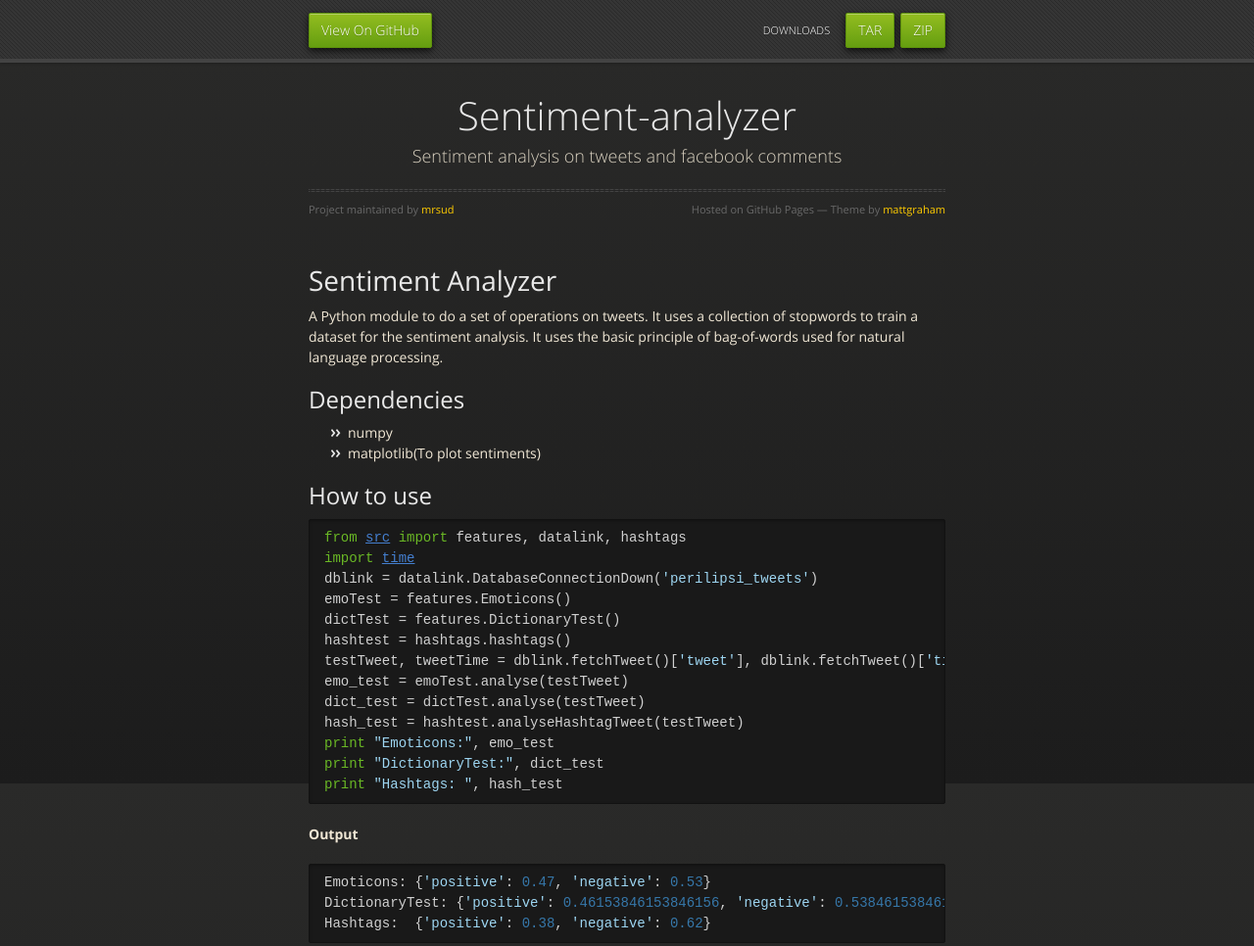
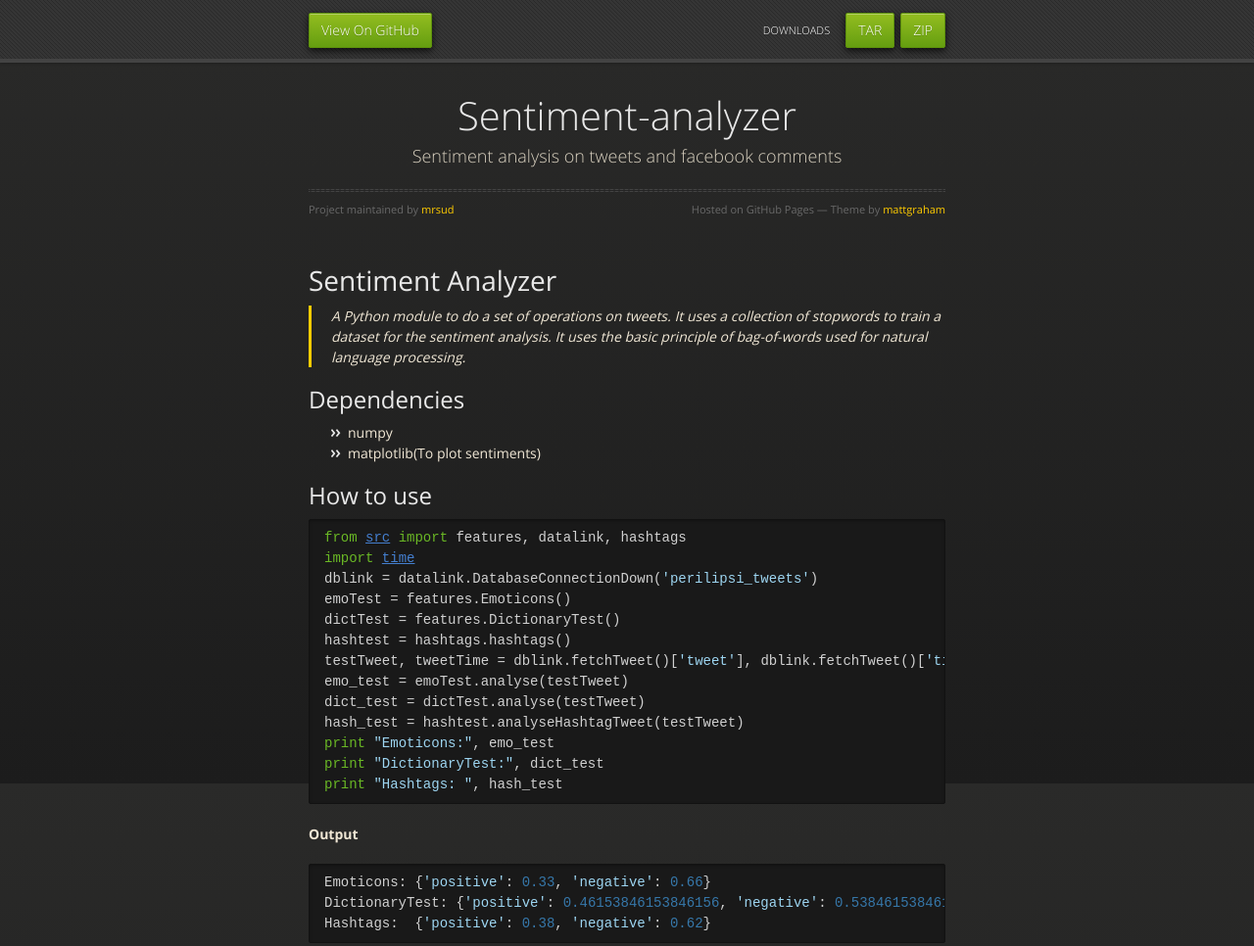
Before and after one commit to debugger22/sentiment-analyzer, a plain HTML site: page index.html in a window 1280 px wide. Shown: the top 966 px of the page at 98% size. Drawn offline with nearby package versions, Linux system fonts and the light colour scheme.

```diff
--- a/index.html
+++ b/index.html
@@ -41,7 +41,9 @@
         <h1>
 <a name="sentiment-analyzer" class="anchor" href="#sentiment-analyzer"><span class="octicon octicon-link"></span></a>Sentiment Analyzer</h1>
 
+<blockquote>
 <p>A Python module to do a set of operations on tweets. It uses a collection of stopwords to train a dataset for the sentiment analysis. It uses the basic principle of bag-of-words used for natural language processing.</p>
+</blockquote>
 
 <h2>
 <a name="dependencies" class="anchor" href="#dependencies"><span class="octicon octicon-link"></span></a>Dependencies</h2>
@@ -69,7 +71,7 @@
 
 <p><strong>Output</strong></p>
 
-<div class="highlight"><pre><span class="n">Emoticons</span><span class="p">:</span> <span class="p">{</span><span class="s">'positive'</span><span class="p">:</span> <span class="mf">0.47</span><span class="p">,</span> <span class="s">'negative'</span><span class="p">:</span> <span class="mf">0.53</span><span class="p">}</span>
+<div class="highlight"><pre><span class="n">Emoticons</span><span class="p">:</span> <span class="p">{</span><span class="s">'positive'</span><span class="p">:</span> <span class="mf">0.33</span><span class="p">,</span> <span class="s">'negative'</span><span class="p">:</span> <span class="mf">0.66</span><span class="p">}</span>
 <span class="n">DictionaryTest</span><span class="p">:</span> <span class="p">{</span><span class="s">'positive'</span><span class="p">:</span> <span class="mf">0.46153846153846156</span><span class="p">,</span> <span class="s">'negative'</span><span class="p">:</span> <span class="mf">0.5384615384615384</span><span class="p">}</span>
 <span class="n">Hashtags</span><span class="p">:</span>  <span class="p">{</span><span class="s">'positive'</span><span class="p">:</span> <span class="mf">0.38</span><span class="p">,</span> <span class="s">'negative'</span><span class="p">:</span> <span class="mf">0.62</span><span class="p">}</span>
 </pre></div>
```
Also changed, not shown: params.json (+1 -1 lines).
